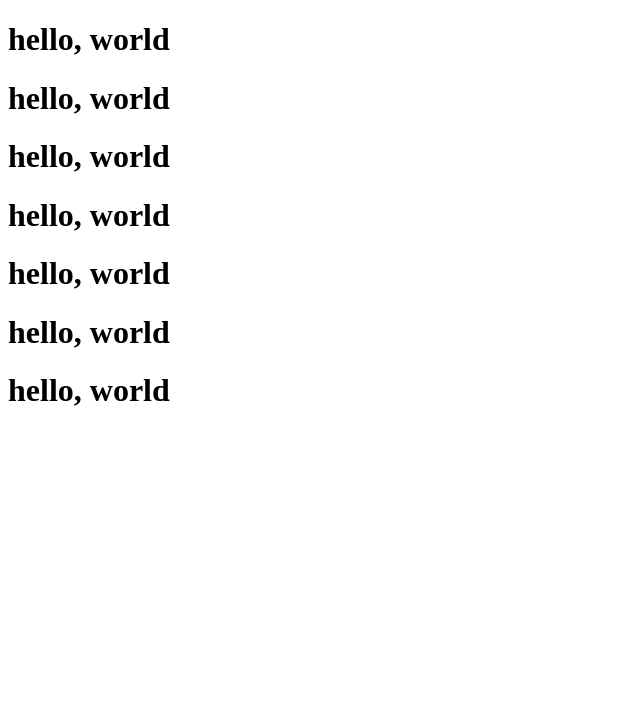
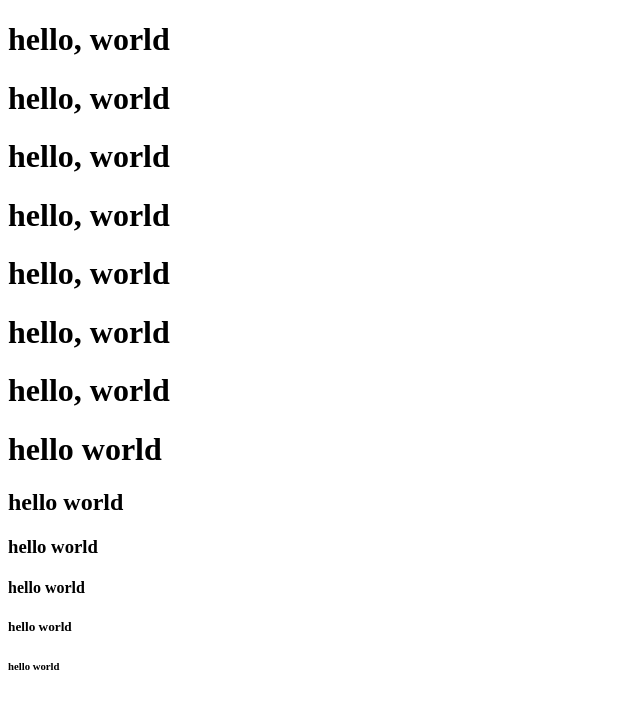
Before and after one commit to imcontroled/1stPrac, a plain HTML site: page index.html in a window 1280 px wide. Shown: the whole page, without its empty margins (0-640 px from the left). Drawn offline with Linux system fonts and the light colour scheme.

Commit message:
index.html 수정

```diff
--- a/index.html
+++ b/index.html
@@ -14,5 +14,12 @@
     <h1>hello, world</h1>
     <h1>hello, world</h1>
     <h1>hello, world</h1>
+
+    <h1>hello world</h1>
+    <h2>hello world</h2>
+    <h3>hello world</h3>
+    <h4>hello world</h4>
+    <h5>hello world</h5>
+    <h6>hello world</h6>
 </body>
 </html>
```
